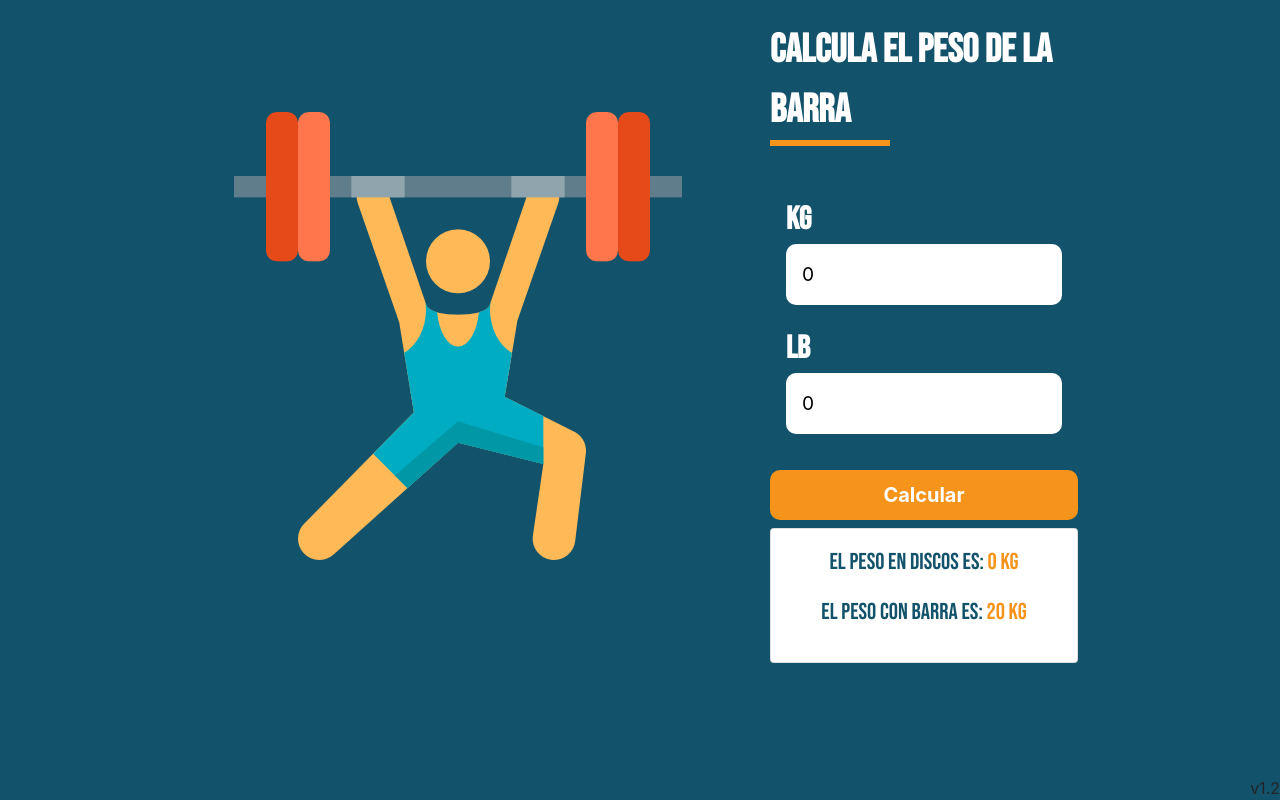
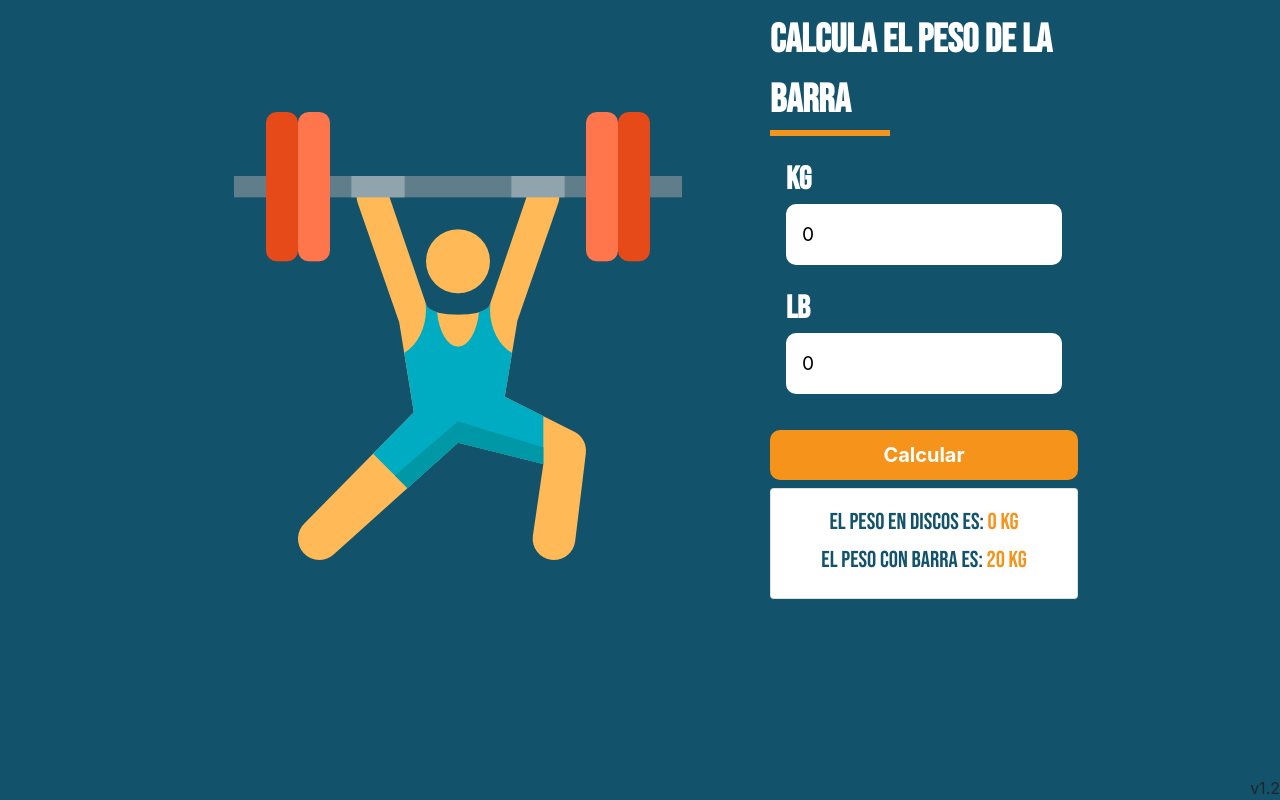
Before and after one commit to Diego-MV/KGplusLB, a React (Create React App) app: page / in a window 1280 px wide. Built offline with nearby package versions, Linux system fonts and the light colour scheme.

Commit message:
adjust sizes

```diff
--- a/src/App.js
+++ b/src/App.js
@@ -27,8 +27,8 @@ const Heading = styled.div`
   text-align: left;
   font-weight: 600;
   font-size: 40px;
-  margin-bottom: 50px;
-  margin-top: 20px;
+  margin-bottom: 10px;
+  margin-top: 10px;
 
   &::after{
     content: '';
--- a/src/components/Resultado.jsx
+++ b/src/components/Resultado.jsx
@@ -8,6 +8,7 @@ const ResultadoDiv = styled.div`
 `;
 const Precio = styled.p`
   font-size: 23px;
+  margin-bottom: 4px;
   span {
     color: #f6931a;
   }
```
